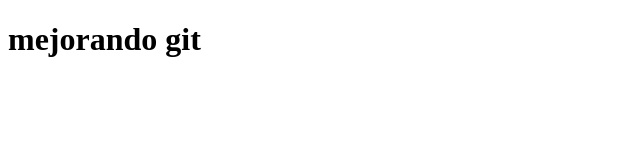
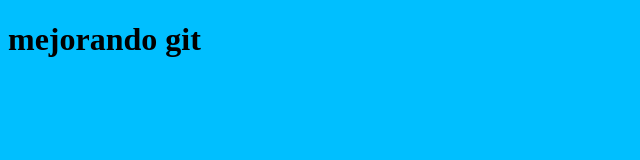
Before and after one commit to TOCORA-23-PIPIPI/proyecto-2, a plain HTML site: page index.html in a window 1280 px wide. Shown: the whole page, without its empty margins (0-640 px from the left). Drawn offline with Linux system fonts and the light colour scheme.

Commit message:
Actualizando Web

```diff
--- /dev/null
+++ b/css/styles.css
@@ -0,0 +1,3 @@
+body{
+    background-color: deepskyblue;
+}
--- a/index.html
+++ b/index.html
@@ -5,6 +5,7 @@
     <meta http-equiv="X-UA-Compatible" content="IE=edge">
     <meta name="viewport" content="width=device-width, initial-scale=1.0">
     <title>Document</title>
+    <link rel="stylesheet" href="css/styles.css">
 </head>
 <body>
     <h1>mejorando git</h1>
```
